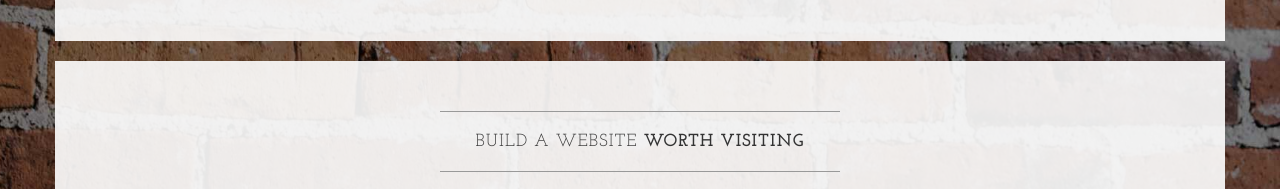
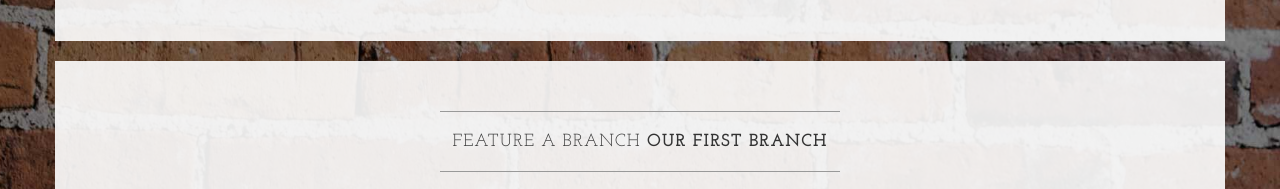
Before and after one commit to Robert-Weiner/Learning-Git, a plain HTML site: page index.html in a window 1280 px wide. Shown: the part 1043-1232 px from the top of the page. Drawn offline with nearby package versions, Linux system fonts and the light colour scheme.

Commit message:
Initial commit on featureA

```diff
--- a/index.html
+++ b/index.html
@@ -123,8 +123,8 @@
             <div class="box">
                 <div class="col-lg-12">
                     <hr>
-                    <h2 class="intro-text text-center">Build a website
-                        <strong>worth visiting</strong>
+                    <h2 class="intro-text text-center">Feature A Branch
+                        <strong>Our first branch</strong>
                     </h2>
                     <hr>
                     <img class="img-responsive img-border img-left" src="img/intro-pic.jpg" alt="">
```
